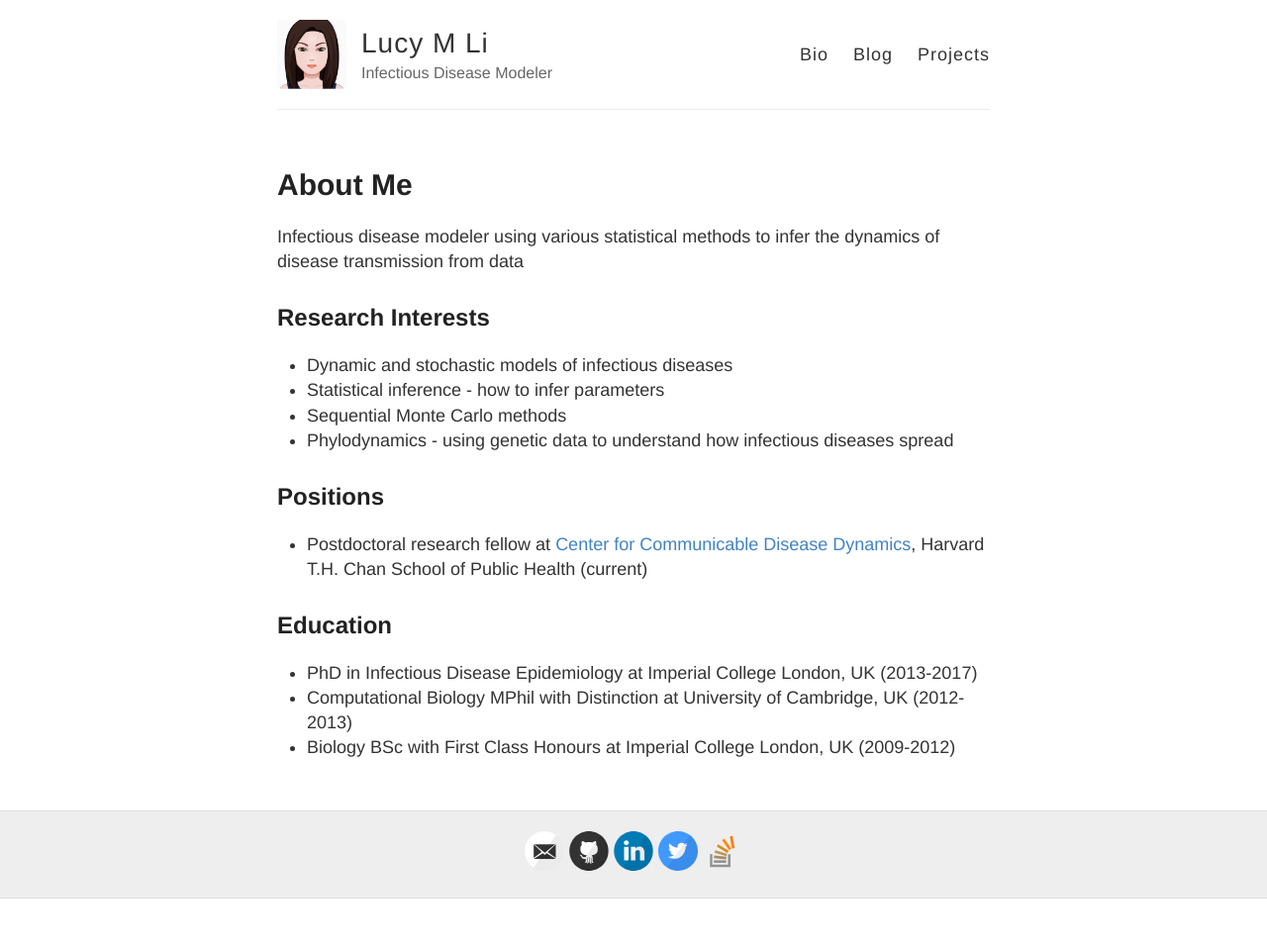
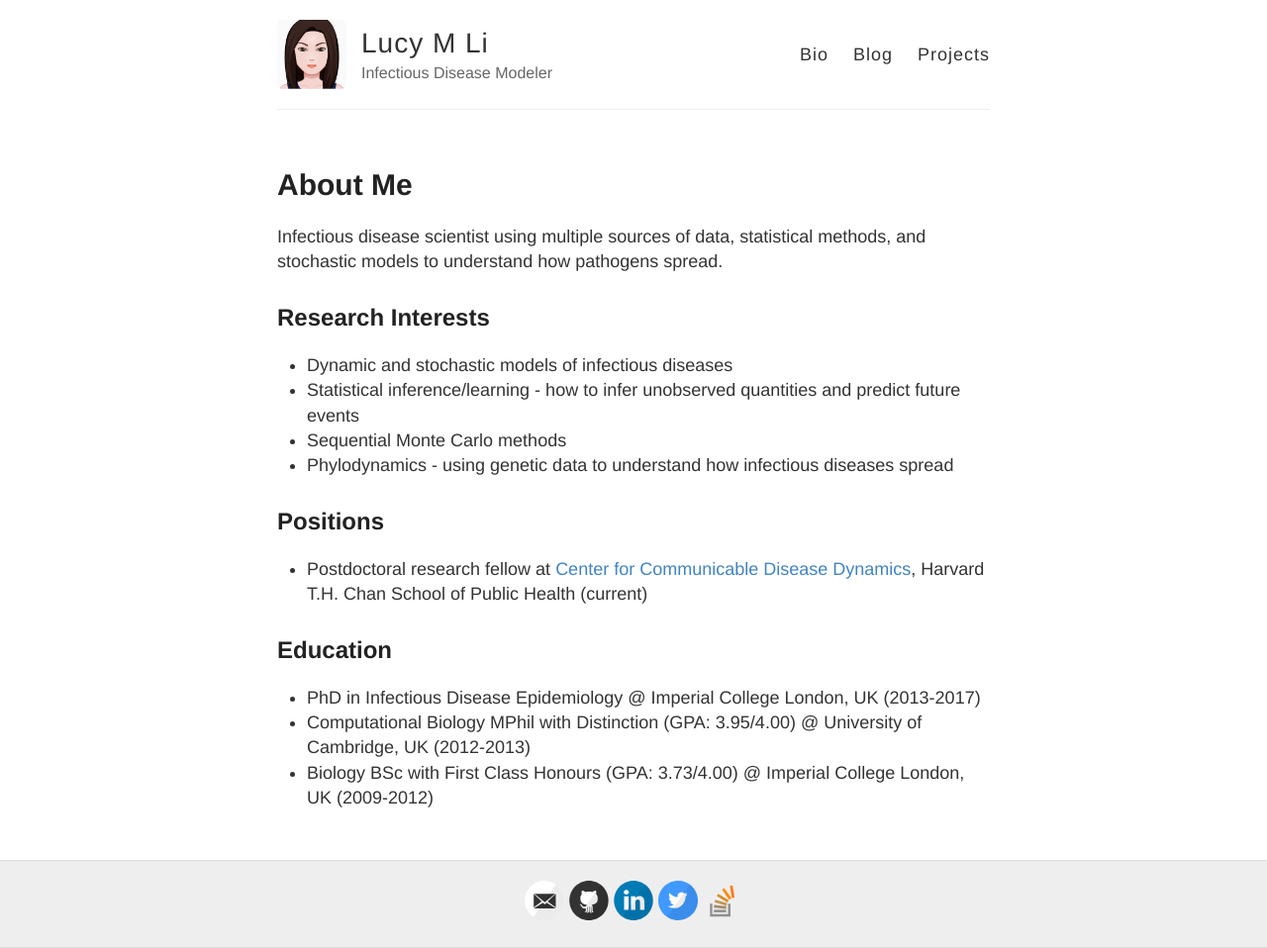
Before and after one commit to lucymli/lucymli.github.io, a Jekyll site: the page built from about.md, in a window 1280 px wide. Shown: the whole page at 99% size. Built offline with Jekyll 4.4.1, drawn with Linux system fonts in a browser that asks for light colours; before the commit the page ends 908 px from its top, so only the background shows below that.

Commit message:
update summary statement

```diff
--- a/about.md
+++ b/about.md
@@ -4,12 +4,12 @@ title: About Me
 permalink: /about/
 ---
 
-Infectious disease modeler using various statistical methods to infer the dynamics of disease transmission from data
+Infectious disease scientist using multiple sources of data, statistical methods, and stochastic models to understand how pathogens spread.
 
 ## Research Interests
 
 * Dynamic and stochastic models of infectious diseases
-* Statistical inference - how to infer parameters
+* Statistical inference/learning - how to infer unobserved quantities and predict future events
 * Sequential Monte Carlo methods
 * Phylodynamics - using genetic data to understand how infectious diseases spread
 
@@ -19,6 +19,6 @@ Infectious disease modeler using various statistical methods to infer the dynami
 
 ## Education
 
-* PhD in Infectious Disease Epidemiology at Imperial College London, UK (2013-2017)
-* Computational Biology MPhil with Distinction at University of Cambridge, UK (2012-2013)
-* Biology BSc with First Class Honours at Imperial College London, UK (2009-2012)
+* PhD in Infectious Disease Epidemiology @ Imperial College London, UK (2013-2017)
+* Computational Biology MPhil with Distinction (GPA: 3.95/4.00) @ University of Cambridge, UK (2012-2013)
+* Biology BSc with First Class Honours (GPA: 3.73/4.00) @ Imperial College London, UK (2009-2012)
```
Also changed, not shown: 1 other file.
